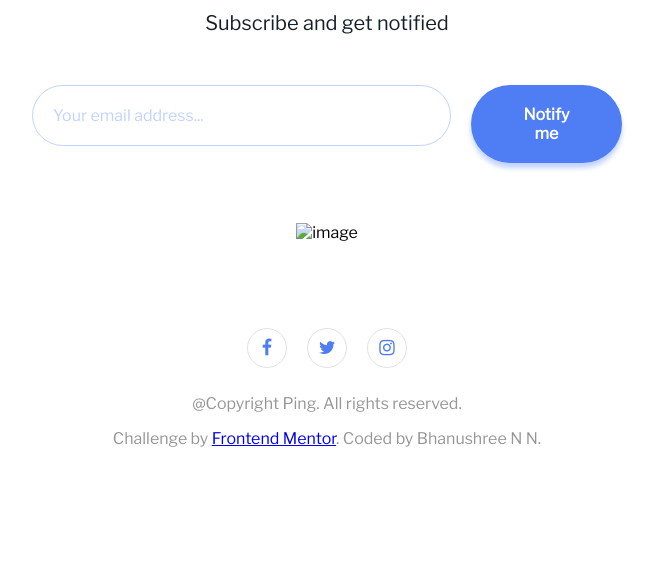
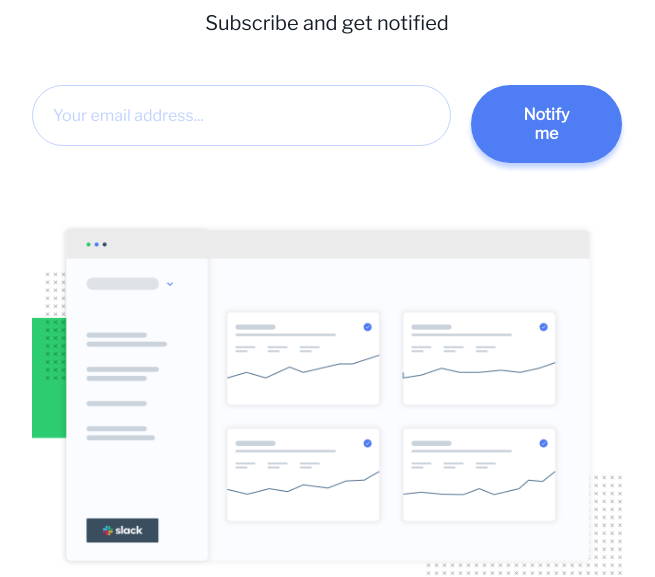
Before and after one commit to BhanushreeNN/Frontend-mentor-challenges, a plain HTML site: page ping-coming-soon-page-master/public/index.html in a window 1280 px wide. Shown: the part 226-803 px from the top of the page, without its empty margins (313-968 px from the left). Drawn offline with nearby package versions, Linux system fonts and the light colour scheme; the site is published under a folder, as on GitHub Pages, so addresses that start at the root find nothing.

Commit message:
update image path

```diff
--- a/ping-coming-soon-page-master/public/index.html
+++ b/ping-coming-soon-page-master/public/index.html
@@ -39,7 +39,7 @@
       </div>
       <div><button>Notify me</button></div>
     </form>
-    <img class = "illustration" src="/Frontend-mentor-challenges/ping-coming-soon-page-master/images/illustration-dashboard.png" alt="image" />
+    <img class = "illustration" src="../images/illustration-dashboard.png" alt="image" />
     <footer>
       <ul class="social">
         <li>
```
